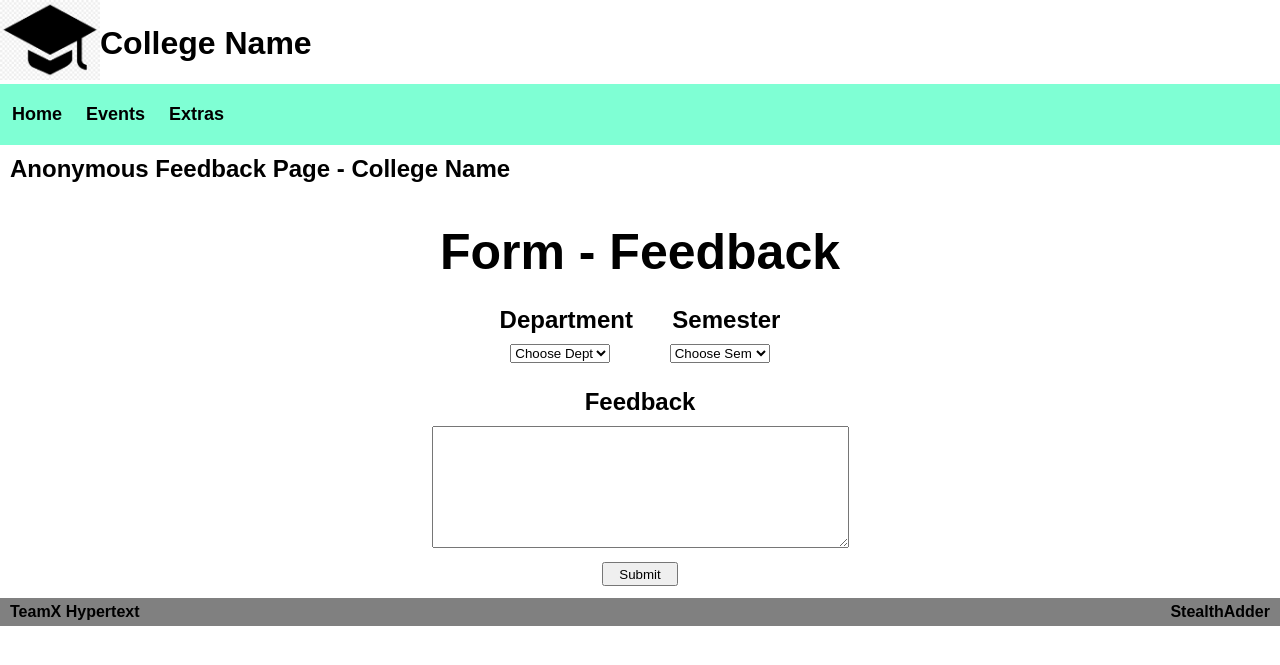
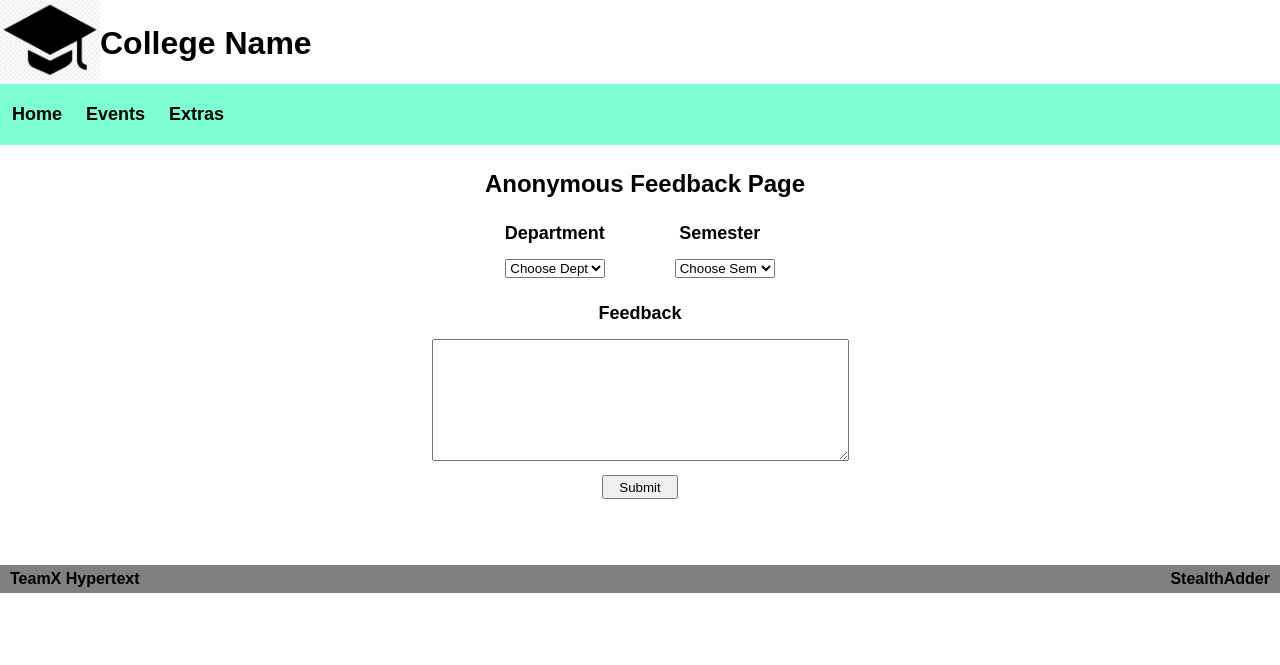
Before and after one commit to Accipiters/Feedback-System, a PHP site: page /pages/Feedback.html in a window 1280 px wide. Shown: the top 665 px of the page. Run offline with PHP 8.4, Linux system fonts and the light colour scheme.

Commit message:
Phase 1 - code cleanup

```diff
--- a/auth/stud-loginsys/student-signup.php
+++ b/auth/stud-loginsys/student-signup.php
@@ -100,7 +100,7 @@
                             <option value="VII">VII SEM</option>
                             <option value="VIII">VIII SEM</option>
                         </select>
-                        <label for="" id="Year-of-Joining">Year</label>
+                        <label for="" id="Year-of-Joining">Year of Joining</label>
                         <select name="yoj" id="">
                             <option value="" selected disabled>Select</option>
                             <option value="2020">2020</option>
--- a/css/a_fb.css
+++ b/css/a_fb.css
@@ -59,6 +59,7 @@
 }
 
 .feed-subblock {
+    margin-top: 15px;
     width: 800px;
     height: 400px;
     /* background-color: darkgray; */
@@ -66,12 +67,12 @@
 }
 
 label {
-    font-size: x-large;
+    font-size: large;
     font-weight: bold;
 }
 
 .feed-content {
-    padding: 25px 10px 10px 10px;
+    padding: 15px 10px 15px 10px;
 }
 
 #submit-bt {
--- a/index.php
+++ b/index.php
@@ -30,19 +30,18 @@
                 <li class="nav-li"><a href="#" class="nav-a">Extras</a></li>
                 <?php
                 if (isset($_SESSION['student_usn'])) {
-                    // $name = $_SESSION['student_name'];
                     echo '<li class="nav-li" style="float: right"><a href="../Feedback-System/auth/stud-loginsys/includes/logout.php" class="nav-a">Log Out</a></li>';
                     echo  '<li class="nav-li" style="float: right"><a href="#" class="nav-a">'.$_SESSION['student_name'].'</a></li>';
                 } else {
                     echo '<li class="nav-li" style="float: right"><a href="../Feedback-System/auth/stud-loginsys/student-login.php" class="nav-a" >Log In</a></li>';
                 }
                 ?>
-                <!-- float Right -->
             </ul>
         </nav>
     </header>
     <main>
         <!-- background feature with some cool slides -->
+        <!-- Feature Update -->
         <h3 id="h3-main">Welcome to main page</h3>
         <div class="div-main">
             <h5>News</h5>
@@ -64,7 +63,6 @@
         </div>
     </main>
     <footer>
-        <!-- footer design later -->
         <div class="div-contact">
             <ul id="ul-foot">
                 <li class="li-foot"><a href="https://github.com/StealthAdder/Feedback-System" class="a-foot" target="_blank">TeamX Hypertext</a></li>
--- a/pages/Feedback.html
+++ b/pages/Feedback.html
@@ -22,19 +22,20 @@
                 <!-- float Right -->
             </ul>
         </nav>
-        <h2 id="page-title">Anonymous Feedback Page - College Name</h2>
     </header>
     <main>
         <!-- form inputs improvise  -->
         <!-- enable some kinda of auth to access form later -->
+        <!-- DB Pending -->
         <form action="#" method="post" autocomplete="off">
             <!-- basics -->
             <div class="feed-block">
                 <div class="feed-subblock">
-                    <h3 id="form-title-feedback">Form - Feedback</h3>
+                    <!-- <h3 id="form-title-feedback">Form - Feedback</h3> -->
+                    <h2 id="page-title">Anonymous Feedback Page</h2>
                     <div class="feed-content">
-                        <label for="dept" style="padding-right: 25px;">Department</label>
-                        <label for="sem" style="padding-left: 10px;">Semester</label>
+                        <label for="dept" style="margin-right:50px;">Department</label>
+                        <label for="sem" style="margin-right:15px; margin-left:20px;">Semester</label>
                     </div>
                     <div>
                         <Select name="dept" style="margin-right: 30px;">
@@ -42,7 +43,7 @@
                             <option value="cse">CSE</option>
                             <option value="">ECE</option>
                         </Select>
-                        <select name="sem" style="margin-left: 25px;">
+                        <select name="sem" style="margin-left: 35px;">
                             <option value="" disabled selected>Choose Sem</option>
                             <option value="I SEM">I SEM</option>
                             <option value="II SEM">II SEM</option>
@@ -54,7 +55,7 @@
                             <option value="VIII SEM">VIII SEM</option>
                         </select>
                     </div>
-                    <div class="feed-content">
+                    <div class="feed-content" style="margin-top: 10px;">
                         <label for="">Feedback</label>
                     </div>
                     <div>
```
Also changed, not shown: css/st_signup.css (+4 -9 lines).
